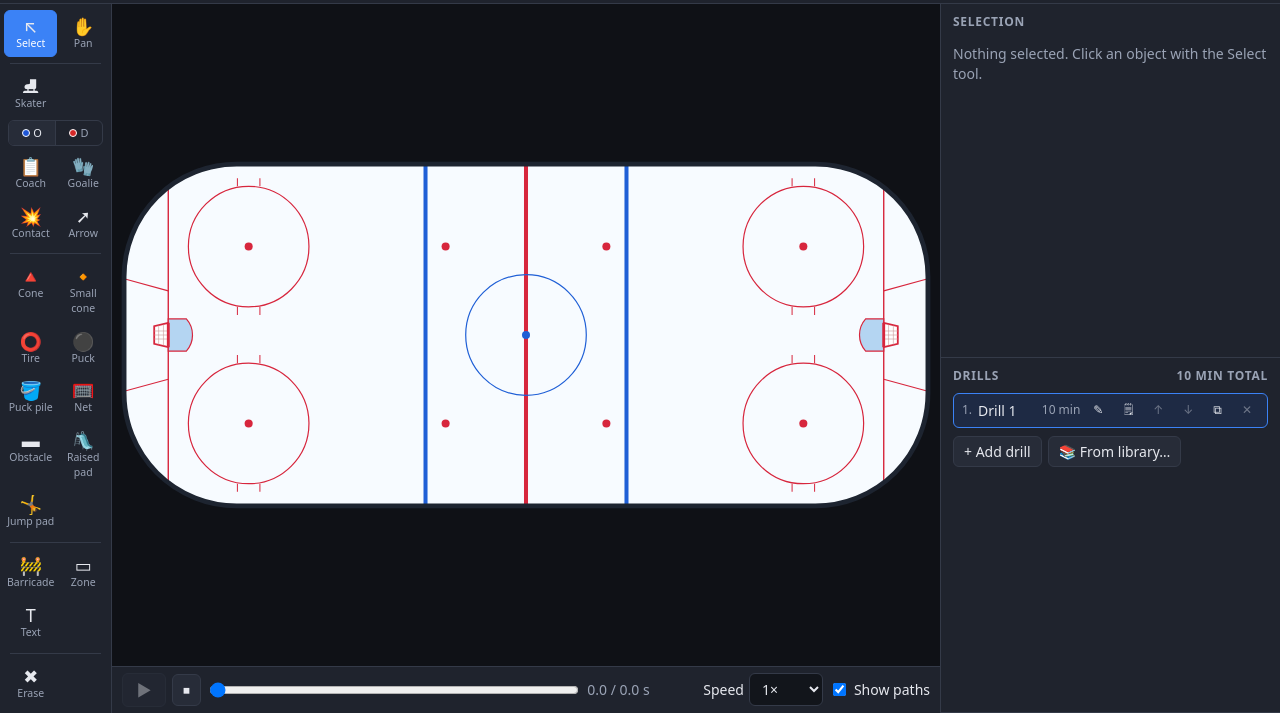
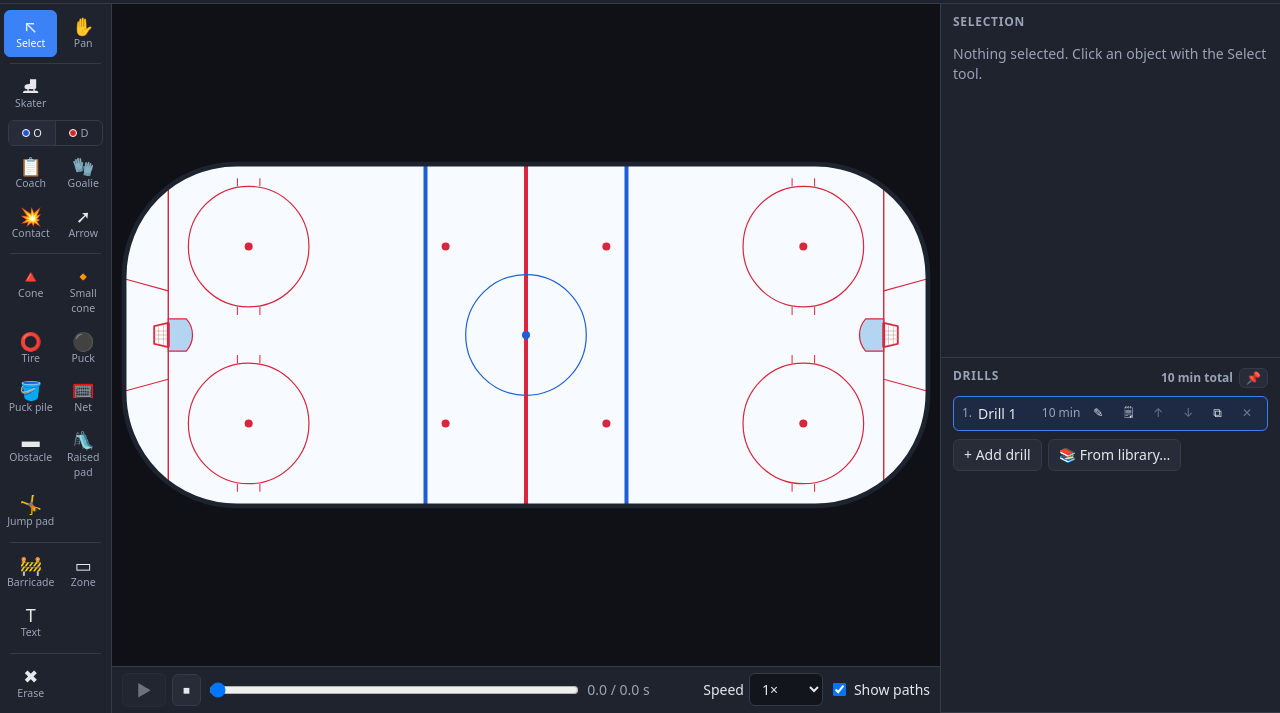
Before and after one commit to EhrenEschmann/hockey-practice-planner, a website with bundled scripts: page index.html in a window 1280 px wide. Shown: the part 87-800 px from the top of the page. Built offline with nearby package versions, Linux system fonts and the light colour scheme; files whose address does not match are found by name.

Commit message:
Add pinning functionality to drills pane: implement local storage toggle for pin state and update UI accordingly

```diff
--- a/css/style.css
+++ b/css/style.css
@@ -89,6 +89,11 @@ body.palette-dragging,body.palette-dragging *{cursor:grabbing!important}
 
 #sidebar{background:var(--panel);border-left:1px solid var(--border);overflow:hidden;display:flex;flex-direction:column}
 #plan{flex:1 1 0;min-height:0;overflow-y:auto}
+.h2-side{display:flex;align-items:center;gap:6px;text-transform:none;letter-spacing:0}
+#plan-pin{padding:0 6px;font-size:12px;line-height:1.5}
+#sidebar.plan-unpinned #plan{flex:none}
+#sidebar.plan-unpinned #plan ol,#sidebar.plan-unpinned #plan>.row{display:none}
+#sidebar.plan-unpinned #plan h2{margin-bottom:0}
 .panel{padding:10px 12px;border-bottom:1px solid var(--border)}
 .panel h2{font-size:12px;text-transform:uppercase;letter-spacing:.06em;color:var(--muted);margin:0 0 8px;display:flex;justify-content:space-between}
 .field{display:flex;flex-direction:column;gap:3px;margin-bottom:8px}
--- a/index.html
+++ b/index.html
@@ -127,7 +127,7 @@
     </section>
 
     <section id="plan" class="panel">
-      <h2>Drills <span id="plan-total"></span></h2>
+      <h2><span>Drills</span><span class="h2-side"><span id="plan-total"></span><button id="plan-pin"></button></span></h2>
       <ol id="drill-list"></ol>
       <div class="row"><button id="btn-add-drill">+ Add drill</button><button id="btn-library" title="Browse every drill from all of your practices and add copies to this one">📚 From library…</button></div>
     </section>
--- a/js/main.js
+++ b/js/main.js
@@ -1072,6 +1072,22 @@ for (const [id, key] of PRACTICE_FIELDS) {
   el.addEventListener('input', () => { store.practice.sharedWith = el.value.split(/[\s,;]+/).filter(Boolean).map(s => s.toLowerCase()); store.save(); });
   el.addEventListener('change', () => { store.commitPending(); renderUI(); });
 }
+
+// Drills pane pin: unpinned, the pane collapses to its header and Selection fills the sidebar.
+const PLAN_PIN_KEY = 'hpp.ui.planPinned';
+function applyPlanPin() {
+  let pinned = true;
+  try { pinned = localStorage.getItem(PLAN_PIN_KEY) !== '0'; } catch { /* storage blocked: stay pinned */ }
+  $('#sidebar').classList.toggle('plan-unpinned', !pinned);
+  const b = $('#plan-pin');
+  b.textContent = pinned ? '📌' : '📍';
+  b.title = pinned ? 'Unpin the drills pane — collapse it so Selection gets the space' : 'Pin the drills pane open';
+}
+$('#plan-pin').addEventListener('click', () => {
+  try { localStorage.setItem(PLAN_PIN_KEY, localStorage.getItem(PLAN_PIN_KEY) !== '0' ? '0' : '1'); } catch { }
+  applyPlanPin();
+});
+applyPlanPin();
 
 let notesOpenFor = null;  // drill id whose notes editor is expanded in the list
 let editingDrill = null;  // drill id being renamed inline (explicit edit mode: ✎ → save/cancel)
```
